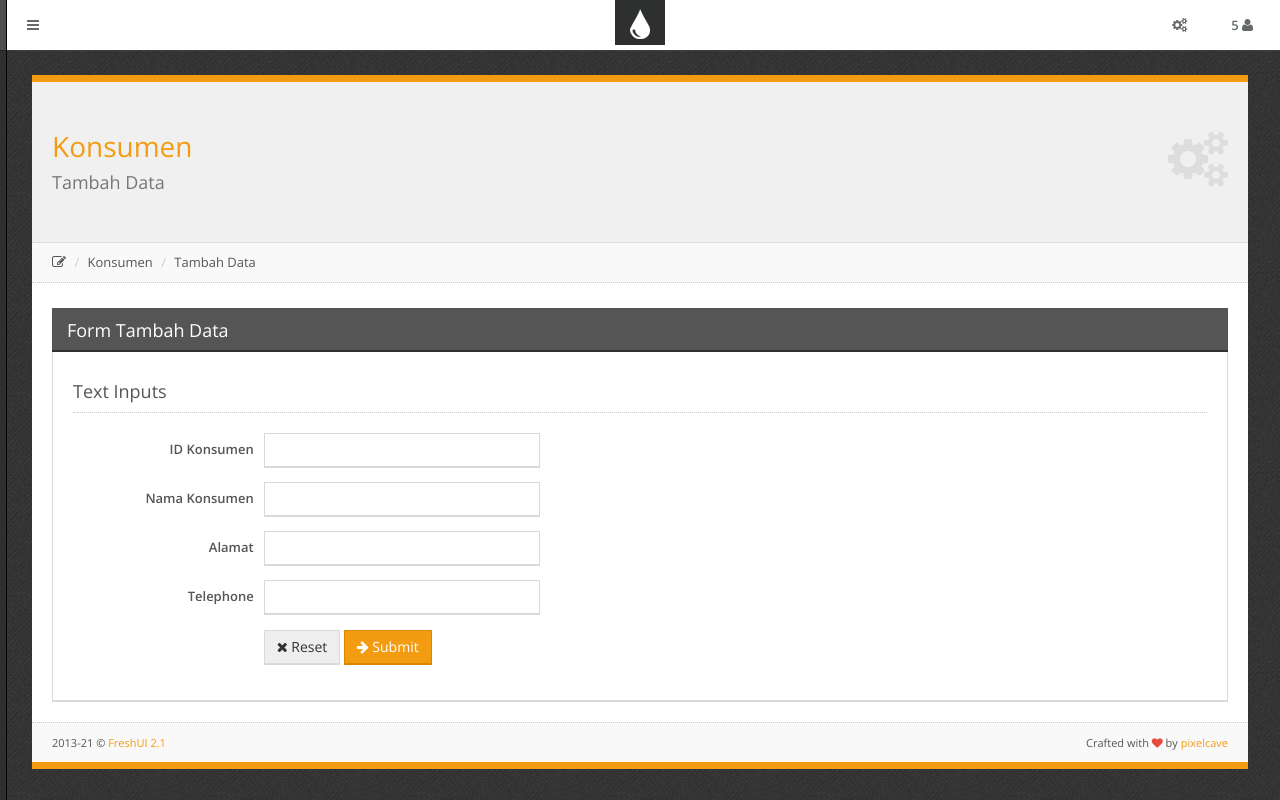
After one commit to kempelyouthcrew/project-tbj, a Flask app: template app/templates/sites/konsumen/editForm.html in a window 1280 px wide. The commit adds this page. Run offline with Flask 2, Linux system fonts and the light colour scheme; the template is opened without the code that fills it, so the values that code supplies are empty; some libraries are stand-ins or nearby versions.

Commit message:
konsumen

```diff
--- /dev/null
+++ b/app/templates/sites/konsumen/editForm.html
@@ -0,0 +1,76 @@
+{% extends "layout/layout.html" %}
+
+{% block head_css %}
+
+{% endblock %}
+
+{% block head_js %}
+{% endblock %}
+
+{% block body_content %}
+
+
+<div class="block-header">
+    <!-- If you do not want a link in the header, instead of .header-title-link you can use a div with the class .header-section -->
+    <a href="" class="header-title-link">
+        <h1>
+            <i class="fa fa-cogs animation-expandUp"></i>Konsumen
+            <br>
+            <small>Tambah Data</small>
+        </h1>
+    </a>
+</div>
+<ul class="breadcrumb breadcrumb-top">
+    <li><i class="fa fa-pencil-square-o"></i></li>
+    <li>Konsumen</li>
+    <li>Tambah Data</li>
+</ul>
+
+<div class="block full">
+    <!-- Dropzone Title -->
+    <div class="block-title">
+        <h2>Form Tambah Data</h2>
+    </div>
+    <!-- END Dropzone Title -->
+    <form action="/konsumen/edit" method="post" enctype="multipart/form-data" class="form-horizontal">
+        <input type="text" id="id" name="id" class="form-control" value="{{ data.id }}" style="display:none;" >
+        <h4 class="sub-header">Text Inputs</h4>
+        <div class="form-group">
+            <label class="col-md-2 control-label" for="konsumen_id">ID Konsumen</label>
+            <div class="col-md-3">
+                <input type="text" id="konsumen_id" name="konsumen_id" class="form-control" value="{{ data.konsumen_id }}" >
+            </div>
+        </div>
+        <div class="form-group">
+            <label class="col-md-2 control-label" for="konsumen_name">Nama Konsumen</label>
+            <div class="col-md-3">
+                <input type="text" id="konsumen_name" name="konsumen_name" class="form-control" value="{{ data.konsumen_name }}" >
+            </div>
+        </div>
+        <div class="form-group">
+            <label class="col-md-2 control-label" for="konsumen_address">Alamat</label>
+            <div class="col-md-3">
+                <input type="text" id="konsumen_address" name="konsumen_address" class="form-control" value="{{ data.konsumen_address }}" >
+            </div>
+        </div>
+        <div class="form-group">
+            <label class="col-md-2 control-label" for="konsumen_phone">Telephone</label>
+            <div class="col-md-3">
+                <input type="text" id="konsumen_phone" name="konsumen_phone" class="form-control" value="{{ data.konsumen_phone }}" >
+            </div>
+        </div>
+        <div class="form-group">
+            <div class="col-md-5 col-md-offset-2">
+                <button type="reset" class="btn btn-default"><i class="fa fa-times"></i> Reset</button>
+                <button type="submit" class="btn btn-primary"><i class="fa fa-arrow-right"></i> Submit</button>
+            </div>
+        </div>
+    </form>
+</div>
+
+
+{% endblock %}
+
+{% block body_js %}
+
+{% endblock %}
```
Also changed, not shown: app/module/controller.py (+58 -0 lines), app/templates/sites/konsumen/addForm.html (added, +75 -0 lines), app/templates/sites/konsumen/index.html (+4 -4 lines).
